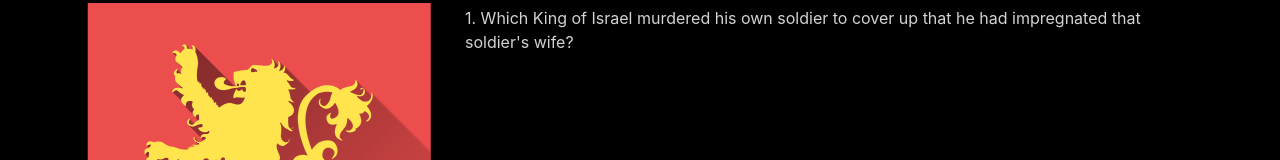
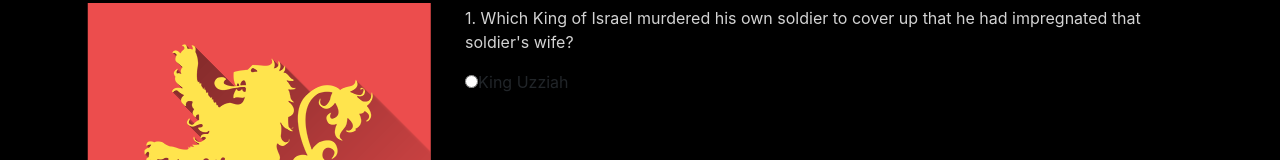
Before and after one commit to AQM28202/TriviaGame, a plain HTML site: page index.html in a window 1280 px wide. Both pictures are taken after a click on the button "TAKE THE QUIZ". Shown: the part 456-616 px from the top of the page. Drawn offline with nearby package versions, Linux system fonts and the light colour scheme.

Commit message:
<got one answer and radio button to show up>

```diff
--- a/assets/javascript/app.js
+++ b/assets/javascript/app.js
@@ -8,6 +8,7 @@
     $("#start-button").on("click", function(){
         $("#splash-page").hide();
         $("#questions-display").html("<p>" + questionList[0].question + "</p>");
+        $("#answers-display").html("<input type='radio' name='answers' value='0'>" + "<label>" + questionList[0].answers[0] + "</label>");
       });
 
 
--- a/index.html
+++ b/index.html
@@ -49,6 +49,7 @@
                 <br>
                 <br>
                 <div id="questions-display"></div>
+                <div id="answers-display"></div>
             </div>
 
             <div>
```
